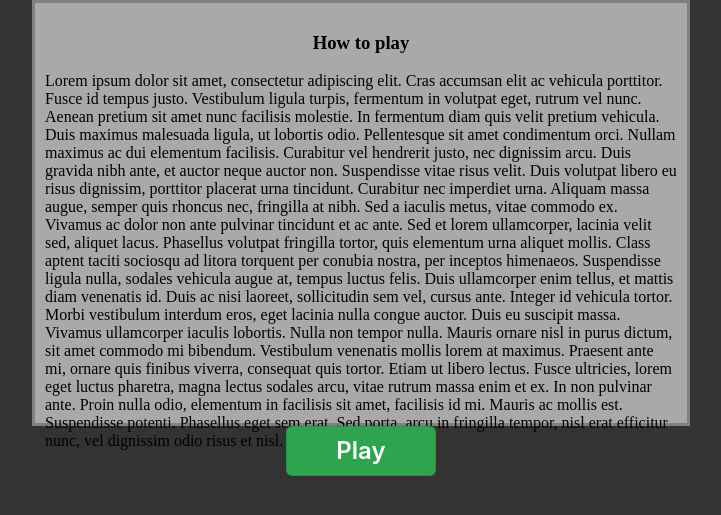
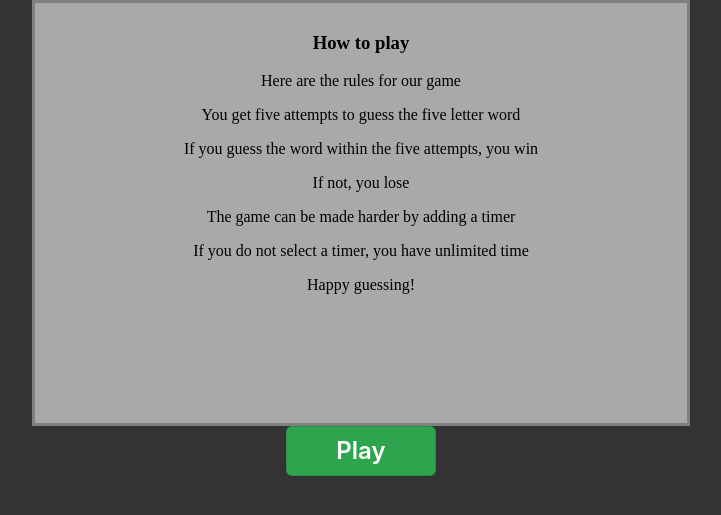
Before and after one commit to Jack-Gentner/Wrodle1, a PHP site: page /wr-main.php in a window 1280 px wide. Shown: the part 58-573 px from the top of the page, without its empty margins (279-1000 px from the left). Run offline with PHP 8.4, Linux system fonts and the light colour scheme.

Commit message:
Placeholder text done

```diff
--- a/wr-main.php
+++ b/wr-main.php
@@ -32,11 +32,13 @@
 
         <div id="mainDiv">
             <h3 id="how">How to play</h3>
-            <p>Lorem ipsum dolor sit amet, consectetur adipiscing elit. Cras accumsan elit ac vehicula porttitor. Fusce id tempus justo. Vestibulum ligula turpis, fermentum in volutpat eget, rutrum vel nunc. Aenean pretium sit amet nunc facilisis molestie. In fermentum diam quis velit pretium vehicula. Duis maximus malesuada ligula, ut lobortis odio. Pellentesque sit amet condimentum orci. Nullam maximus ac dui elementum facilisis. Curabitur vel hendrerit justo, nec dignissim arcu. Duis gravida nibh ante, et auctor neque auctor non. Suspendisse vitae risus velit. Duis volutpat libero eu risus dignissim, porttitor placerat urna tincidunt. Curabitur nec imperdiet urna. Aliquam massa augue, semper quis rhoncus nec, fringilla at nibh. Sed a iaculis metus, vitae commodo ex. Vivamus ac dolor non ante pulvinar tincidunt et ac ante.
-
-                Sed et lorem ullamcorper, lacinia velit sed, aliquet lacus. Phasellus volutpat fringilla tortor, quis elementum urna aliquet mollis. Class aptent taciti sociosqu ad litora torquent per conubia nostra, per inceptos himenaeos. Suspendisse ligula nulla, sodales vehicula augue at, tempus luctus felis. Duis ullamcorper enim tellus, et mattis diam venenatis id. Duis ac nisi laoreet, sollicitudin sem vel, cursus ante. Integer id vehicula tortor. Morbi vestibulum interdum eros, eget lacinia nulla congue auctor. Duis eu suscipit massa. Vivamus ullamcorper iaculis lobortis. Nulla non tempor nulla. Mauris ornare nisl in purus dictum, sit amet commodo mi bibendum.
-
-                Vestibulum venenatis mollis lorem at maximus. Praesent ante mi, ornare quis finibus viverra, consequat quis tortor. Etiam ut libero lectus. Fusce ultricies, lorem eget luctus pharetra, magna lectus sodales arcu, vitae rutrum massa enim et ex. In non pulvinar ante. Proin nulla odio, elementum in facilisis sit amet, facilisis id mi. Mauris ac mollis est. Suspendisse potenti. Phasellus eget sem erat. Sed porta, arcu in fringilla tempor, nisl erat efficitur nunc, vel dignissim odio risus et nisl.</p>
+            <p style="text-align: center;"> Here are the rules for our game </p>
+            <p style="text-align: center;"> You get five attempts to guess the five letter word </p>
+            <p style="text-align: center;"> If you guess the word within the five attempts, you win </p>
+            <p style="text-align: center;"> If not, you lose</p>
+            <p style="text-align: center;"> The game can be made harder by adding a timer</p>
+            <p style="text-align: center;"> If you do not select a timer, you have unlimited time</p>
+            <p style="text-align: center;"> Happy guessing!</p>
         </div>
         <div id="cont">
         <button id="play" onclick="gameSetup()"> Play </button>
```
